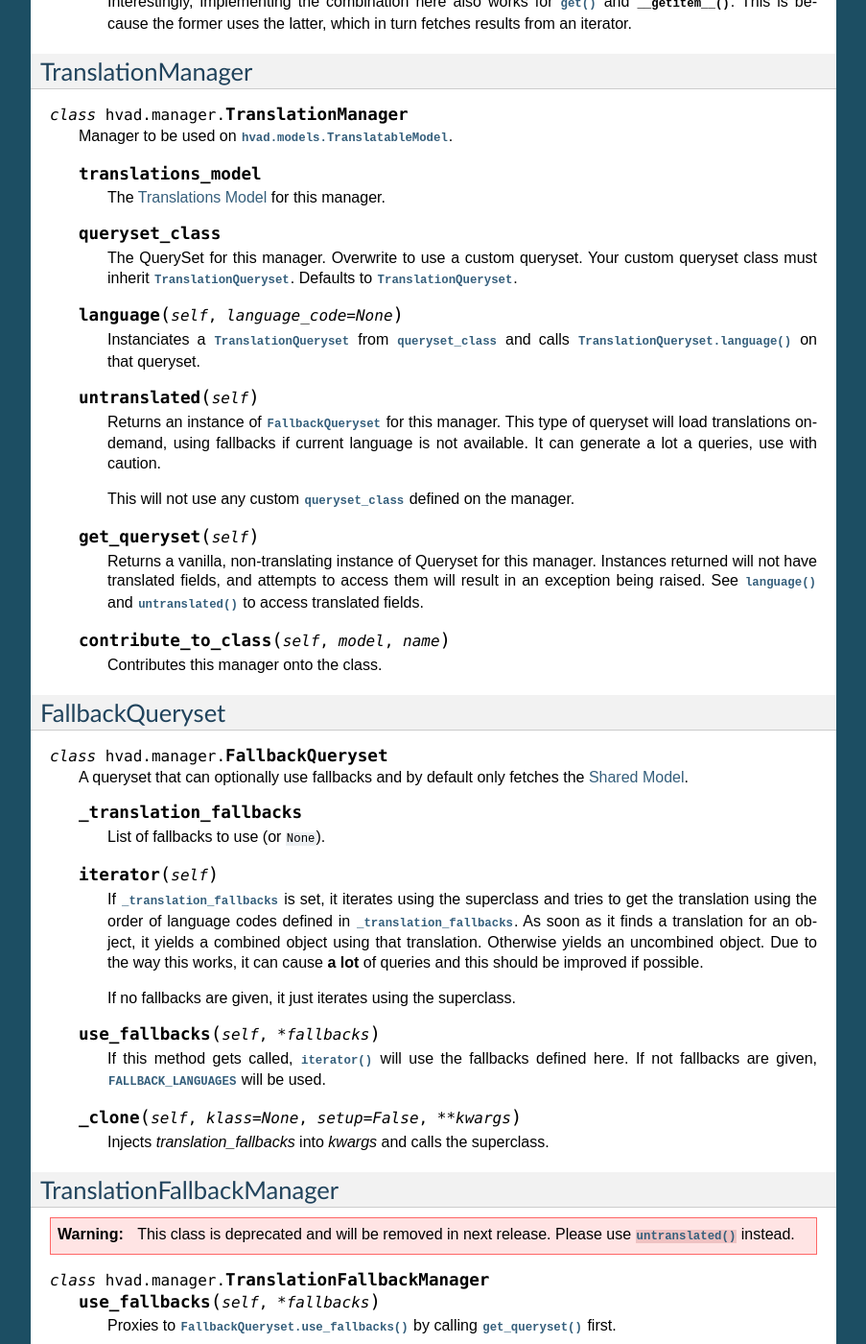
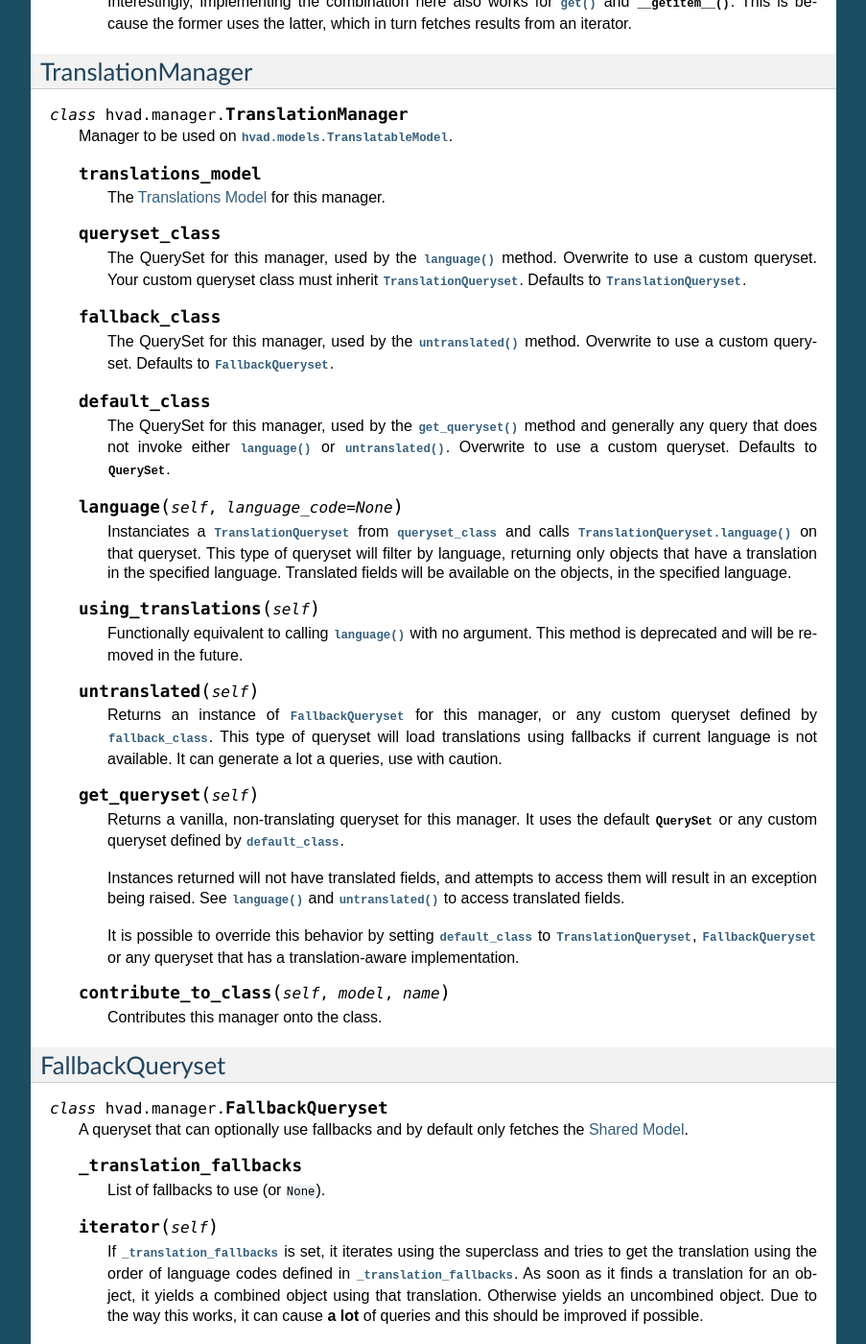
Before and after one commit to KristianOellegaard/django-hvad, a Sphinx documentation site: the page built from docs/internal/manager.rst, in a window 1280 px wide and 1400 px high, scrolled down 5149 px. Shown: the whole window at 96% size, without its empty margins (198-1101 px from the left). Built offline with Sphinx 7.4.7, drawn with Linux system fonts in a browser that asks for light colours; some of the changed text lies outside the part shown.

Commit message:
Made all 3 querysets used by TranslationManager customizable (translated, untranslated, default) Reworked TranslationQueryset so its constructor takes the standard arguments again.

```diff
--- a/docs/internal/manager.rst
+++ b/docs/internal/manager.rst
@@ -376,29 +376,56 @@ TranslationManager
 
     .. attribute:: queryset_class
 
-        The QuerySet for this manager. Overwrite to use a custom queryset. Your custom
+        The QuerySet for this manager, used by the :meth:`language` method.
+        Overwrite to use a custom queryset. Your custom
         queryset class must inherit :class:`TranslationQueryset`. Defaults to
         :class:`TranslationQueryset`.
+
+    .. attribute:: fallback_class
+
+        The QuerySet for this manager, used by the :meth:`untranslated` method.
+        Overwrite to use a custom queryset. Defaults to :class:`FallbackQueryset`.
+
+    .. attribute:: default_class
+
+        The QuerySet for this manager, used by the :meth:`get_queryset` method
+        and generally any query that does not invoke either :meth:`language` or
+        :meth:`untranslated`. Overwrite to use a custom queryset. Defaults to
+        :class:`~django.db.models.query.QuerySet`.
 
     .. method:: language(self, language_code=None)
 
         Instanciates a :class:`TranslationQueryset` from :attr:`queryset_class` and calls
-        :meth:`TranslationQueryset.language` on that queryset.
+        :meth:`TranslationQueryset.language` on that queryset. This type of queryset
+        will filter by language, returning only objects that have a translation
+        in the specified language. Translated fields will be available on the
+        objects, in the specified language.
+
+    .. method:: using_translations(self)
+
+        Functionally equivalent to calling :meth:`language` with no argument. This
+        method is deprecated and will be removed in the future.
 
     .. method:: untranslated(self)
 
-        Returns an instance of :class:`FallbackQueryset` for this manager. This type of
-        queryset will load translations on-demand, using fallbacks if current language is
+        Returns an instance of :class:`FallbackQueryset` for this manager, or any
+        custom queryset defined by :attr:`fallback_class`. This type of
+        queryset will load translations using fallbacks if current language is
         not available. It can generate a lot a queries, use with caution.
-
-        This will not use any custom :attr:`queryset_class` defined on the manager.
 
     .. method:: get_queryset(self)
 
-        Returns a vanilla, non-translating instance of Queryset for this manager.
+        Returns a vanilla, non-translating queryset for this manager. It uses
+        the default :class:`~django.db.models.query.QuerySet` or any custom
+        queryset defined by :attr:`default_class`.
+
         Instances returned will not have translated fields, and attempts to access them
         will result in an exception being raised. See :meth:`language` and :meth:`untranslated`
         to access translated fields.
+
+        It is possible to override this behavior by setting :attr:`default_class`
+        to :class:`TranslationQueryset`, :class:`FallbackQueryset` or any queryset
+        that has a translation-aware implementation.
 
     .. method:: contribute_to_class(self, model, name)
 
--- a/docs/public/release_notes.rst
+++ b/docs/public/release_notes.rst
@@ -26,10 +26,16 @@ New features:
   to use the current language now defers language resolution until the query is
   evaluated. It can now be used in form definitions directly, for instance for
   passing a custom queryset to :class:`~django.forms.ModelChoicefield`.
+- All queryset classes used by :class:`~hvad.manager.TranslationManager` can now
+  be customized thanks to the new :attr:`~hvad.manager.TranslationManager.fallback_class`
+  and :attr:`~hvad.manager.TranslationManager.default_class` attributes.
 
 Deprecation list:
 
 - The deprecated `nani` module was removed.
+- Method :meth:`~hvad.manager.TranslationManager.using_translations` is now deprecated.
+  It can be safely replaced by :meth:`~hvad.manager.TranslationManager.language`
+  with no arguments.
 - Setting `NANI_TABLE_NAME_SEPARATOR` was renamed to `HVAD_TABLE_NAME_SEPARATOR`.
   Using the old name will still work for now, but issue a deprecation warning,
   and get removed in next version.
```
Also changed, not shown: 1 other file.
